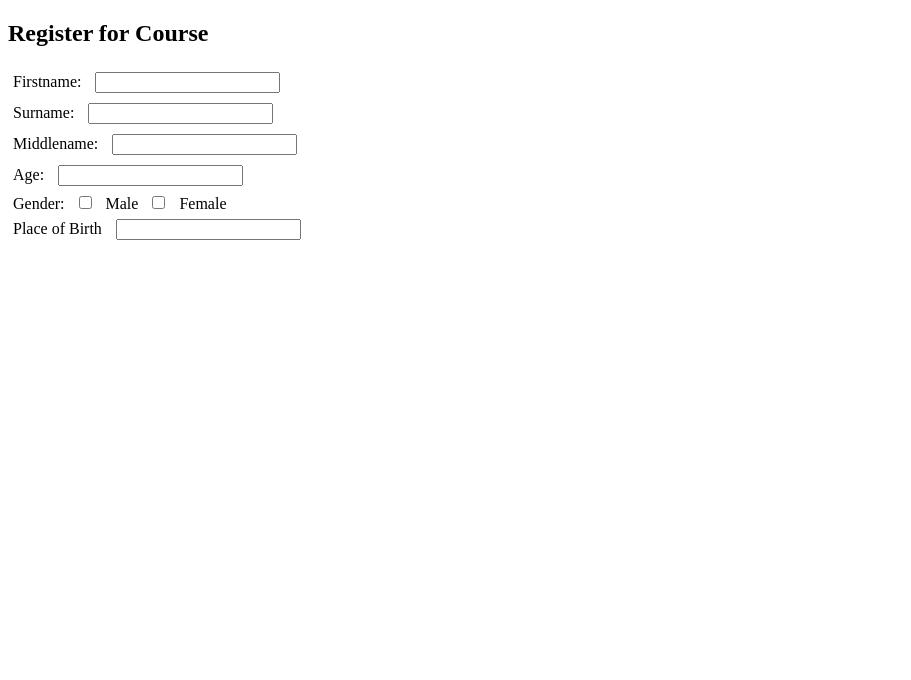
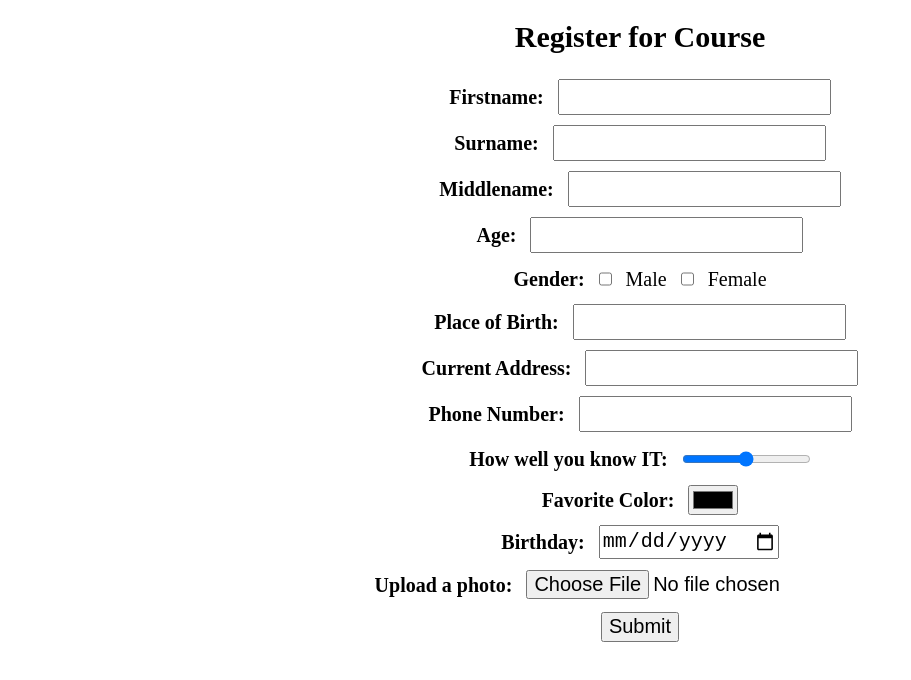
Before and after one commit to BSunnatov135/firstform, a plain HTML site: page index.html in a window 1280 px wide. Shown: the whole page, without its empty margins (0-911 px from the left). Drawn offline with Linux system fonts and the light colour scheme.

Commit message:
last changes

```diff
--- a/index.html
+++ b/index.html
@@ -20,11 +20,24 @@
         <input type="number" id="age"><br>
         <label for="gender">Gender:</label>
         <input type="checkbox" id="gender">
-        <label for="gender">Male</label>
+        <label for="gender" class="gender">Male</label>
         <input type="checkbox" id="gender">
-        <label for="gender">Female</label><br>
-        <label for="placeofbirth">Place of Birth</label>
-        <input type="text" id="placeofbirth">
+        <label for="gender" class="gender">Female</label><br>
+        <label for="placeofbirth">Place of Birth:</label>
+        <input type="text" id="placeofbirth"><br>
+        <label for="address">Current Address:</label>
+        <input type="text" id="address"><br>
+        <label for="phonenumber">Phone Number:</label>
+        <input type="tel" id="phonenumber"><br>
+        <label for="levelofknowledge">How well you know IT:</label>
+        <input type="range" id="levelofknowledge"><br>
+        <label for="color">Favorite Color:</label>
+        <input type="color" id="color"><br>
+        <label for="birthday">Birthday:</label>
+        <input type="date" id="birthday"><br>
+        <label for="photo">Upload a photo:</label>
+        <input type="file" id="photo"><br>
+        <input type="submit" value="Submit">
     </form>
 </body>
 </html>
--- a/style.css
+++ b/style.css
@@ -1,3 +1,26 @@
 label, input {
     margin: 5px;
+    vertical-align: middle;
+    height: 30px;
+    font-size: 20px;
 }
+label {
+    font-weight: 600;
+}
+form {
+    margin: 0 auto;
+    align-self: center;
+    align-items: center;
+    width: fit-content;
+    line-height: 40px;
+    vertical-align: middle;
+    text-align: center;
+}
+h2 {
+    text-align: center;
+    font-size: 30px;
+    margin: 20px;
+}
+.gender {
+    font-weight: 300;
+}
```
